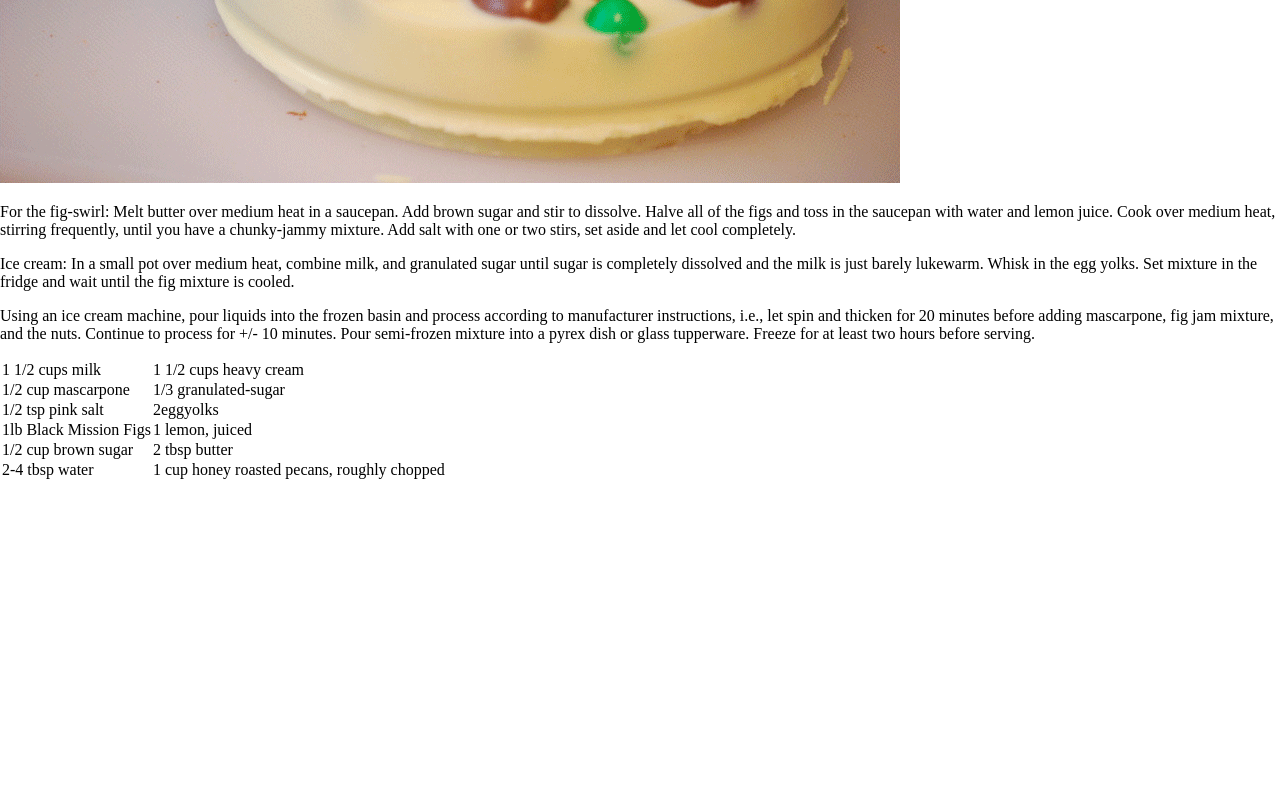
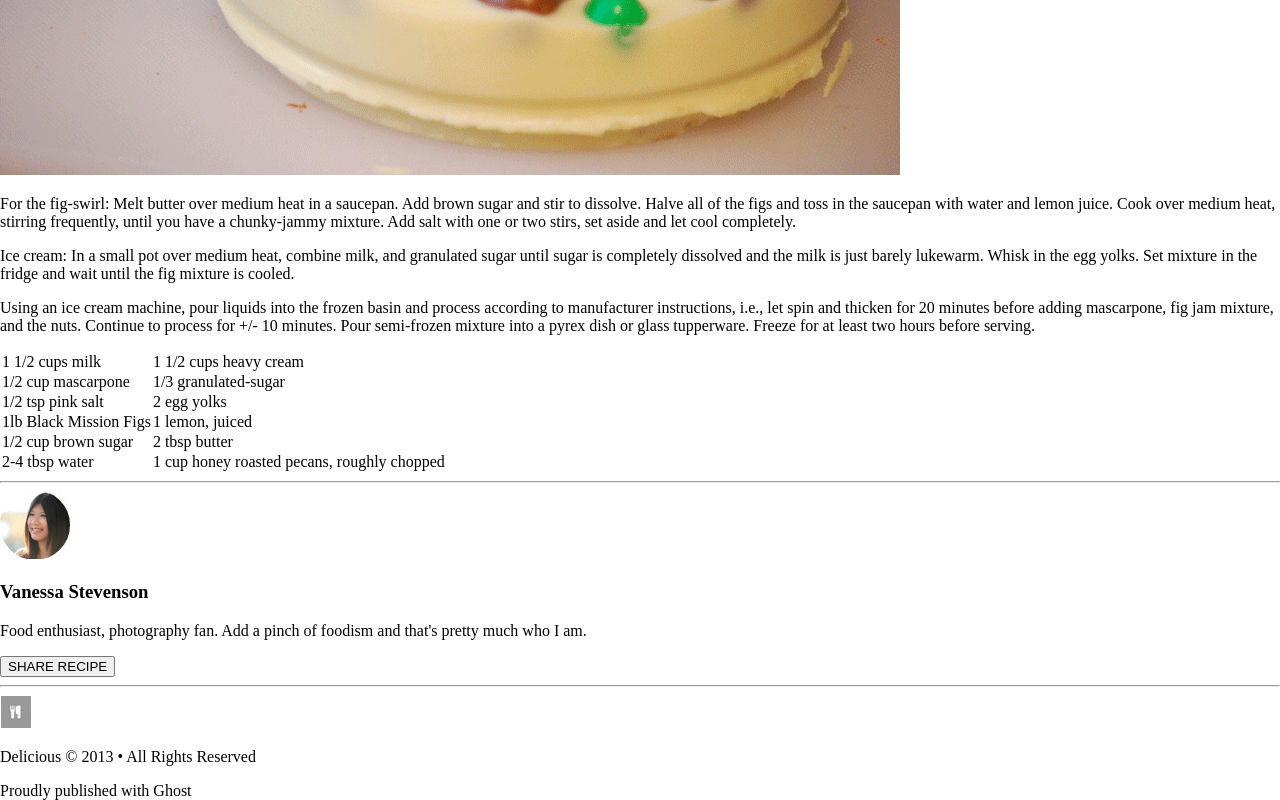
Before and after one commit to kakizaki55/lab-10a-chocolate-pizza, a website: page index.html in a window 1280 px wide. Shown: the part 798-1598 px from the top of the page. Before the commit the page ends 1279 px from the top, so only its background shows below. Drawn offline with Linux system fonts and the light colour scheme.

Commit message:
all done with html, going to work on the CSS next

```diff
--- a/index.html
+++ b/index.html
@@ -33,11 +33,7 @@
             <img src="./assets/mail-icon.png" alt="mail logo">
 
         </div>
-        <div id="line-bar">
-            ________
-
-        </div>
-
+        <hr class="line-bar">
     </header>
 
     <main>
@@ -73,7 +69,7 @@
                 </tr>
                 <tr>
                     <td>1/2 tsp pink salt</td>
-                    <td>2eggyolks</td>
+                    <td>2 egg yolks</td>
                 </tr>
                 <tr>
                     <td>1lb Black Mission Figs</td>
@@ -95,6 +91,25 @@
 
     <footer>
 
+        <hr class="line-bar">
+
+        <div id="author">
+            <img src="./assets/van-pic.png" alt="picture of author">
+            <h3>Vanessa Stevenson</h3>
+            <p>Food enthusiast, photography fan. Add a pinch of foodism and that's pretty much who I am. </p>
+            <button class="share-recipe-button"> SHARE RECIPE</button>
+        </div>
+        <div id="semi-footer">
+
+           <hr>
+           <img src="./assets/small-logo.png" alt="small-logo">
+
+           <p>Delicious © 2013 • All Rights Reserved</p>
+           <p>Proudly published with Ghost</p>
+
+
+
+        </div>
     </footer>
 
 
```
